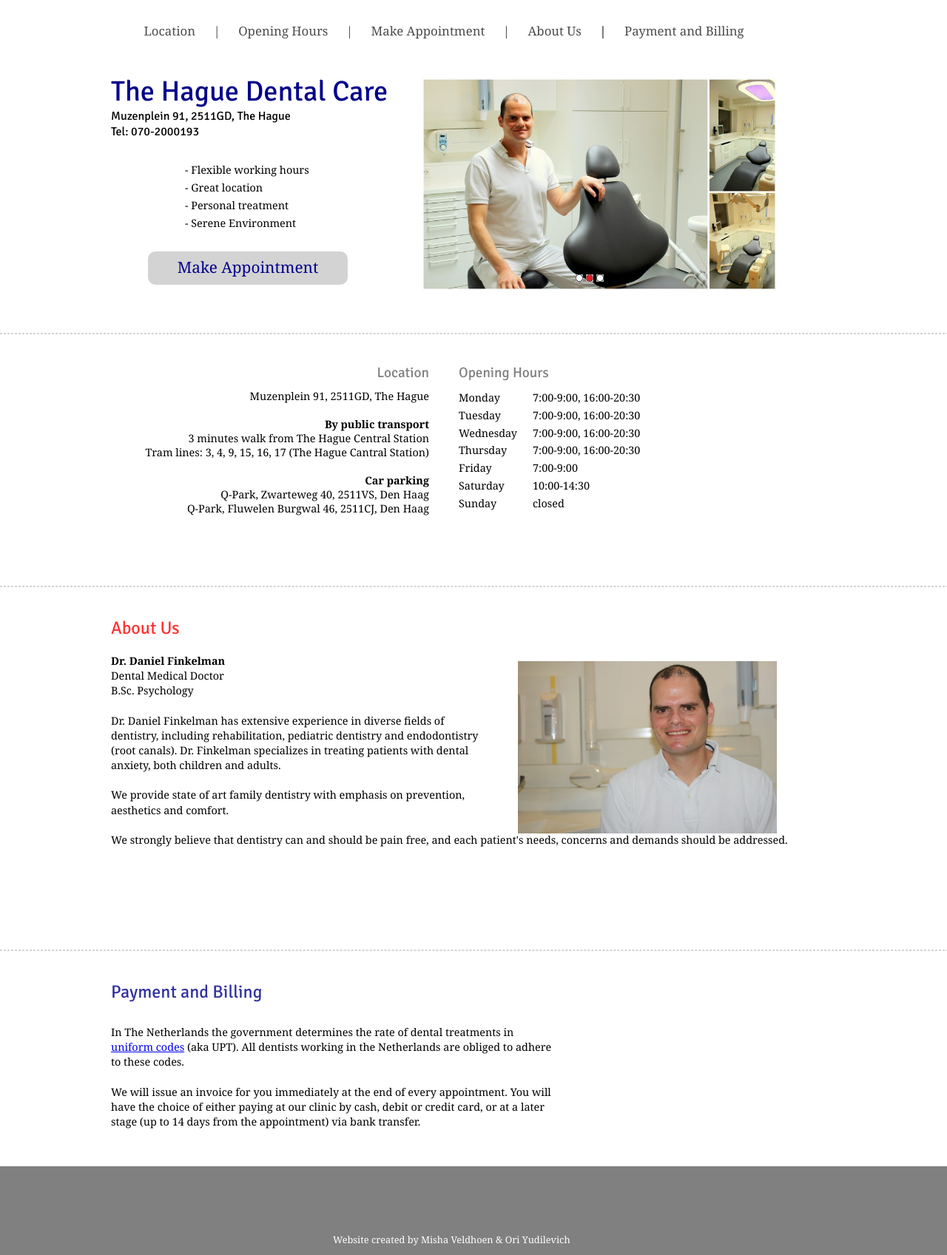
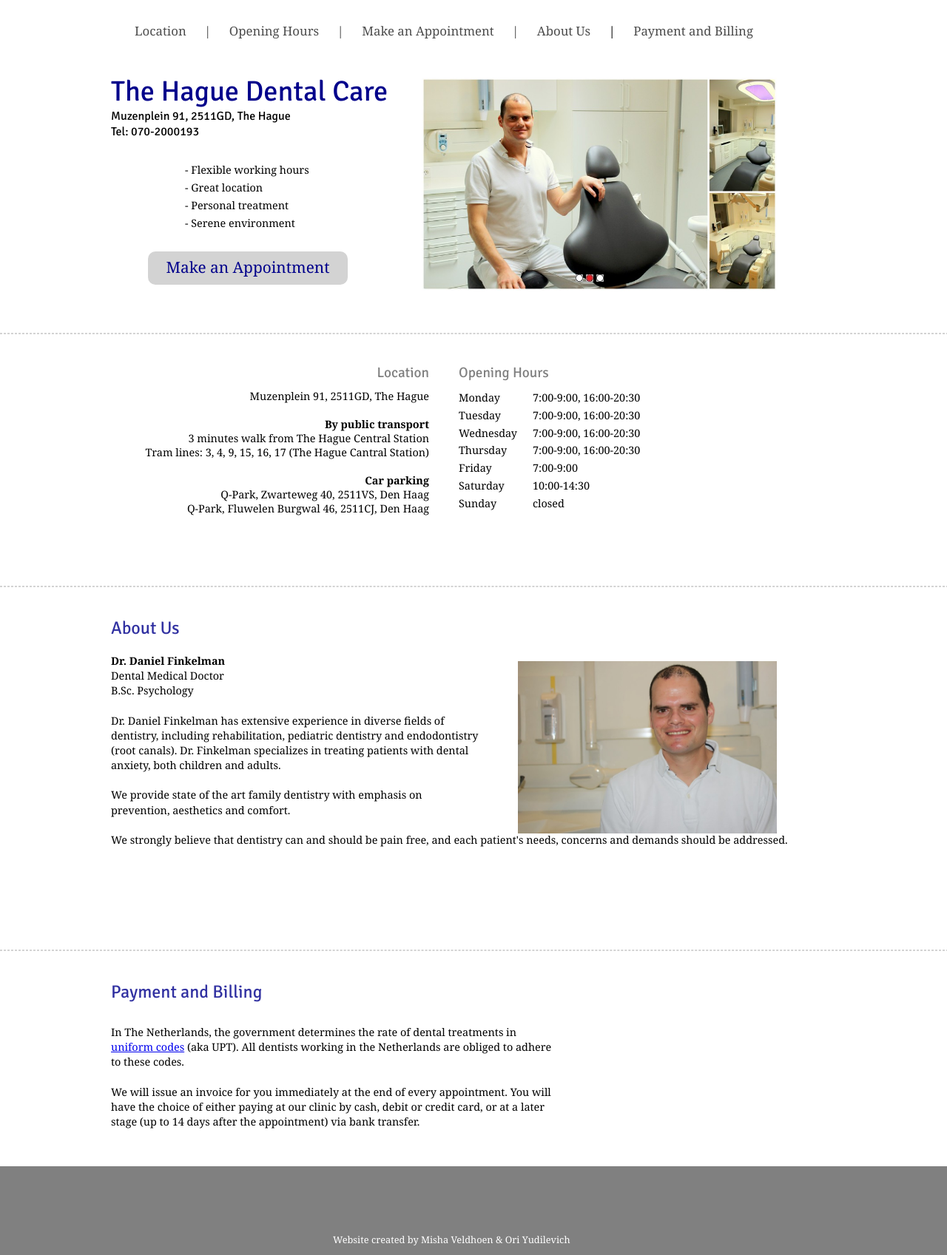
Before and after one commit to oriyudilevich/DanielWebsite, a PHP site: page / in a window 1280 px wide. Shown: the whole page at 74% size. Run offline with PHP 8.4, Linux system fonts and the light colour scheme; some libraries are stand-ins or nearby versions; some web fonts are replaced.

Commit message:
Change colors and font of pop up, fix some typos pointed out by Inbal

```diff
--- a/css/stylesheet.css
+++ b/css/stylesheet.css
@@ -42,6 +42,7 @@
 
 #popup_content span{
     font-size:150%;
+    color: darkblue;
 }
 
 #backgroundPopup {
@@ -55,7 +56,6 @@
     left:0px;
 }
 #toPopup {
-    font-family: "lucida grande",tahoma,verdana,arial,sans-serif;
     background: none repeat scroll 0 0 #FFFFFF;
     border: 10px solid #ccc;
     border-radius: 3px 3px 3px 3px;
@@ -436,7 +436,7 @@
     position: relative;
     font-size:150%;
     font-family: 'Signika', sans-serif;
-    color:red;
+    color:darkblue;
     opacity: 0.8;
 }
 
--- a/index.html
+++ b/index.html
@@ -59,7 +59,7 @@
 
             <span id="header_separator2">|</span>
 
-            <span id="header_requestappointment"><a class="topopup" id="header_requestappointment_a" href="#requestappointment">Make Appointment</a></span>
+            <span id="header_requestappointment"><a class="topopup" id="header_requestappointment_a" href="#requestappointment">Make an Appointment</a></span>
 
             <span id="header_separator3">|</span>
 
@@ -97,13 +97,13 @@
 
                 <div id="reason_3">- Personal treatment</div>
 
-                <div id="reason_4">- Serene Environment</div>
+                <div id="reason_4">- Serene environment</div>
 
             </div>
 
             <div id="appointment">
 
-                <div id="appointment_content"><a href="#" id="appointment_a" class="topopup">Make Appointment</a></div>
+                <div id="appointment_content"><a href="#" id="appointment_a" class="topopup">Make an Appointment</a></div>
 
             </div>
 
@@ -204,7 +204,7 @@
             Dental Medical Doctor<br>
             B.Sc. Psychology <br><br>
             Dr. Daniel Finkelman has extensive experience in diverse fields of dentistry, including rehabilitation, pediatric dentistry and endodontistry (root canals). Dr. Finkelman specializes in treating patients with dental anxiety, both children and adults. <br><br>
-            We provide state of art family dentistry with emphasis on prevention, aesthetics and comfort. <br><br>
+            We provide state of the art family dentistry with emphasis on prevention, aesthetics and comfort. <br><br>
             We strongly believe that dentistry can and should be pain free, and each patient's needs, concerns and demands should be addressed.
             </div>
 
@@ -221,8 +221,8 @@
             <div id="payment_title">Payment and Billing</div>
 
             <div id="payment_content">
-            In The Netherlands the government determines the rate of dental treatments in <a target=_blank href="http://www.tandarts.nl/tarieven-verzekering/rekeningen/wat_kost_een_behandeling">uniform codes</a>  (aka UPT). All dentists working in the Netherlands are obliged to adhere to these codes. <br><br>
-            We will issue an invoice for you immediately at the end of every appointment. You will have the choice of either paying at our clinic by cash, debit or credit card, or at a later stage (up to 14 days from the appointment) via bank transfer.
+            In The Netherlands, the government determines the rate of dental treatments in <a target=_blank href="http://www.tandarts.nl/tarieven-verzekering/rekeningen/wat_kost_een_behandeling">uniform codes</a>  (aka UPT). All dentists working in the Netherlands are obliged to adhere to these codes. <br><br>
+            We will issue an invoice for you immediately at the end of every appointment. You will have the choice of either paying at our clinic by cash, debit or credit card, or at a later stage (up to 14 days after the appointment) via bank transfer.
             </div>
 
         </div>
```
